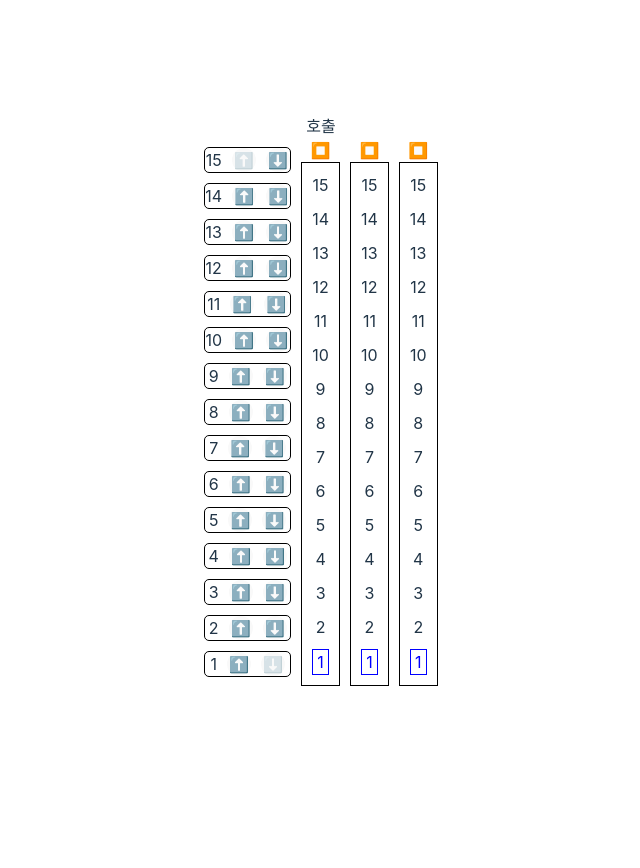
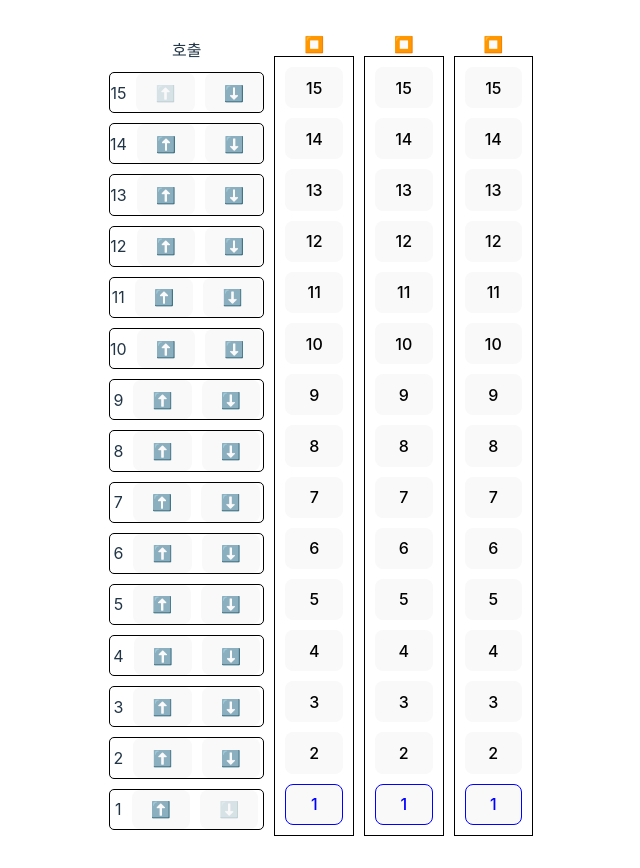
Before and after one commit to shyun94/elevator, a React (Vite) app: page / in a window 1280 px wide. Shown: the whole page, without its empty margins (319-959 px from the left). Before the commit the page ends 800 px from the top, so only its background shows below. Built offline with nearby package versions, Linux system fonts and the light colour scheme.

Commit message:
feat: apply other requirements

```diff
--- a/src/App.tsx
+++ b/src/App.tsx
@@ -28,7 +28,6 @@ function App() {
 
   return (
     <>
-      호출
       <div style={elevatorsWrapperStyle}>
         <FloorButtons
           clickedButtons={clickedButtons}
--- a/src/src/elevator/_components/Elevator.tsx
+++ b/src/src/elevator/_components/Elevator.tsx
@@ -1,7 +1,7 @@
 import { CSSProperties, memo } from "react";
-import { ElevatorState, getRemovedTargetFloors } from "../_type/elevatorState";
+import { Direction, ElevatorState } from "../_type/elevatorState";
 import { floors } from "../floor/consts/floors";
-import { useInterval } from "../../utils/hooks/useInterval";
+import { useMoveElevatorInterval } from "../_hooks/useMoveElevatorInterval";
 
 interface Props {
   elevator: ElevatorState;
@@ -10,54 +10,35 @@ interface Props {
 
 export const ElevatorComponent = memo(
   ({ elevator, updateElevatorState }: Props) => {
-    useInterval(
-      () => {
-        if (elevator.targetFloors.length === 0) {
-          updateElevatorState({
-            ...elevator,
-            status: "STOP",
-            direction: undefined,
-          });
-          return;
-        }
+    useMoveElevatorInterval(elevator, updateElevatorState);
 
-        const targetFloor = elevator.targetFloors[0];
-        if (elevator.currentFloor === targetFloor) {
-          const newStates: ElevatorState =
-            elevator.targetFloors.length === 1
-              ? {
-                  ...elevator,
-                  status: "STOP",
-                  targetFloors: getRemovedTargetFloors(
-                    elevator.targetFloors,
-                    targetFloor
-                  ),
-                }
-              : {
-                  ...elevator,
-                  targetFloors: getRemovedTargetFloors(
-                    elevator.targetFloors,
-                    targetFloor
-                  ) as [number, ...number[]],
-                };
+    const selectFloor = (floor: number) => {
+      // 방향과 다른 버튼을 누를때는 선택되지 않음
+      if (elevator.direction === "UP" && floor < elevator.currentFloor) return;
+      if (elevator.direction === "DOWN" && floor > elevator.currentFloor)
+        return;
 
-          updateElevatorState(newStates);
-          return;
-        }
+      const targetFloors: [number, ...number[]] =
+        elevator.targetFloors.includes(floor)
+          ? (elevator.targetFloors.filter(
+              (targetFloor) => targetFloor !== floor
+            ) as [number, ...number[]])
+          : ([...elevator.targetFloors, floor] as [number, ...number[]]);
 
-        const direction = elevator.currentFloor < targetFloor ? "UP" : "DOWN";
-        const nextFloor =
-          direction === "UP"
-            ? elevator.currentFloor + 1
-            : elevator.currentFloor - 1;
+      const newStates: ElevatorState = {
+        ...elevator,
+        targetFloors,
+        status: "RUN",
+        direction:
+          elevator.currentFloor <= floor
+            ? "UP"
+            : elevator.currentFloor > floor
+            ? "DOWN"
+            : (elevator.direction as Direction),
+      };
 
-        updateElevatorState({
-          ...elevator,
-          currentFloor: nextFloor,
-        });
-      },
-      { delay: 1000, run: elevator.status === "RUN" }
-    );
+      updateElevatorState(newStates);
+    };
 
     return (
       <div>
@@ -68,7 +49,7 @@ export const ElevatorComponent = memo(
           : "⏹️"}
         <div style={floorListStyle}>
           {floors.map((floor, index) => (
-            <div
+            <button
               key={index}
               style={
                 elevator.currentFloor === floor
@@ -77,9 +58,10 @@ export const ElevatorComponent = memo(
                     : elevatorStyle
                   : undefined
               }
+              onClick={() => selectFloor(floor)}
             >
               {floor}
-            </div>
+            </button>
           ))}
         </div>
       </div>
--- /dev/null
+++ b/src/src/elevator/_hooks/useMoveElevatorInterval.ts
@@ -0,0 +1,57 @@
+import { useInterval } from "../../utils/hooks/useInterval";
+import { ElevatorState, getRemovedTargetFloors } from "../_type/elevatorState";
+
+export const useMoveElevatorInterval = (
+  elevator: ElevatorState,
+  updateElevatorState: (newElevatorState: ElevatorState) => void
+) => {
+  useInterval(
+    () => {
+      if (elevator.targetFloors.length === 0) {
+        updateElevatorState({
+          ...elevator,
+          status: "STOP",
+          direction: undefined,
+        });
+        return;
+      }
+
+      const targetFloor = elevator.targetFloors[0];
+      if (elevator.currentFloor === targetFloor) {
+        const newStates: ElevatorState =
+          elevator.targetFloors.length === 1
+            ? {
+                ...elevator,
+                status: "STOP",
+                direction: undefined,
+                targetFloors: getRemovedTargetFloors(
+                  elevator.targetFloors,
+                  targetFloor
+                ),
+              }
+            : {
+                ...elevator,
+                targetFloors: getRemovedTargetFloors(
+                  elevator.targetFloors,
+                  targetFloor
+                ) as [number, ...number[]],
+              };
+
+        updateElevatorState(newStates);
+        return;
+      }
+
+      const direction = elevator.currentFloor < targetFloor ? "UP" : "DOWN";
+      const nextFloor =
+        direction === "UP"
+          ? elevator.currentFloor + 1
+          : elevator.currentFloor - 1;
+
+      updateElevatorState({
+        ...elevator,
+        currentFloor: nextFloor,
+      });
+    },
+    { delay: 1000, run: elevator.status === "RUN" }
+  );
+};
--- a/src/src/elevator/floor/components/FloorButtons.tsx
+++ b/src/src/elevator/floor/components/FloorButtons.tsx
@@ -48,6 +48,7 @@ export const FloorButtons = ({ clickedButtons, clickFloorButton }: Props) => {
           </button>
         </div>
       ))}
+      호출
     </div>
   );
 };
@@ -66,16 +67,10 @@ const floorButtonsStyle: CSSProperties = {
   justifyContent: "center",
   border: "1px solid black",
   borderRadius: "5px",
-  height: "24px",
 };
 
 const buttonStyle: CSSProperties = {
-  width: "24px",
-  height: "24px",
-  padding: "0",
-  margin: "0",
   border: "none",
-  borderRadius: "50%",
   cursor: "pointer",
 };
 
```
Also changed, not shown: 1 other file (tests, documents, lock files or other folders).
